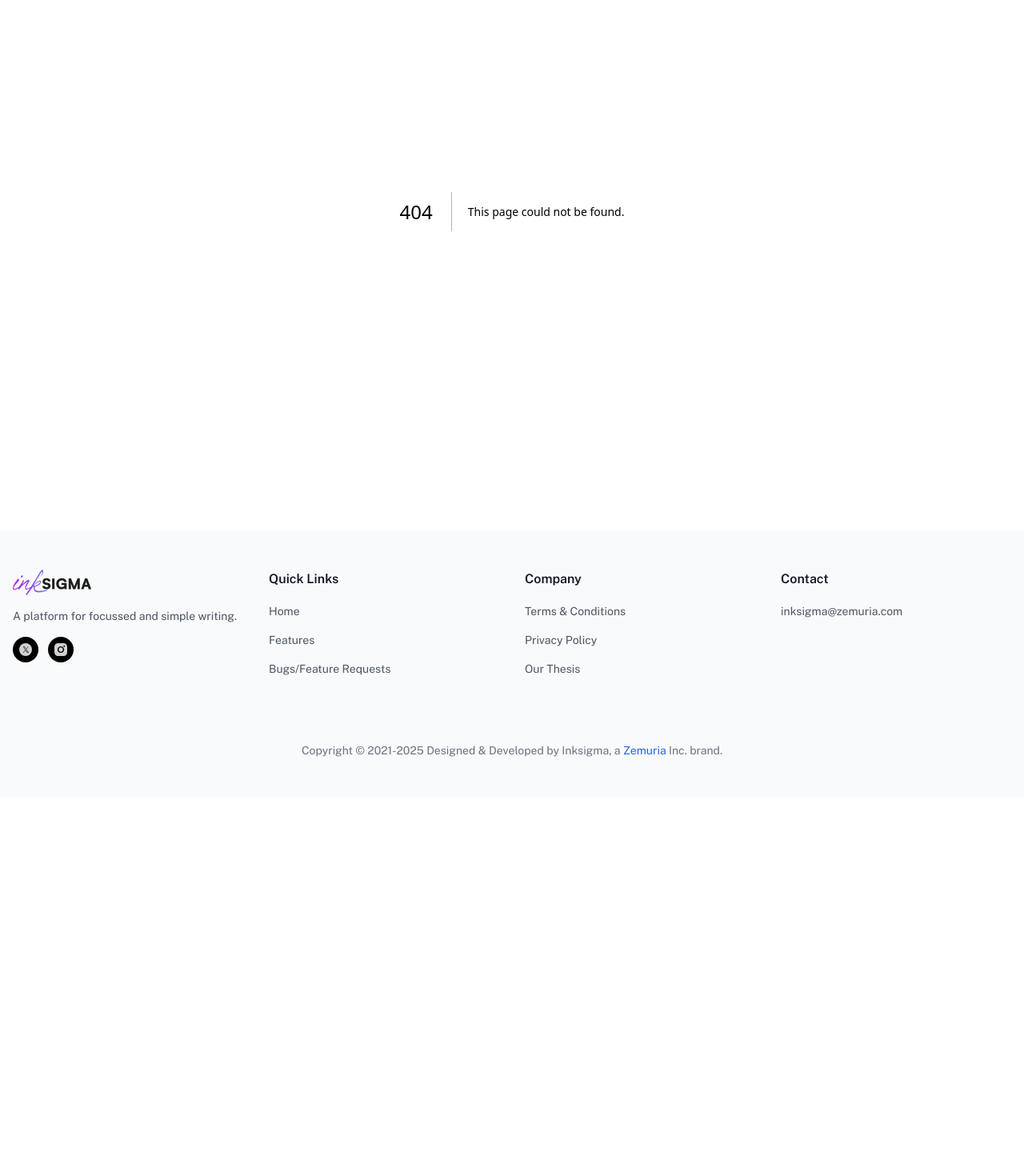
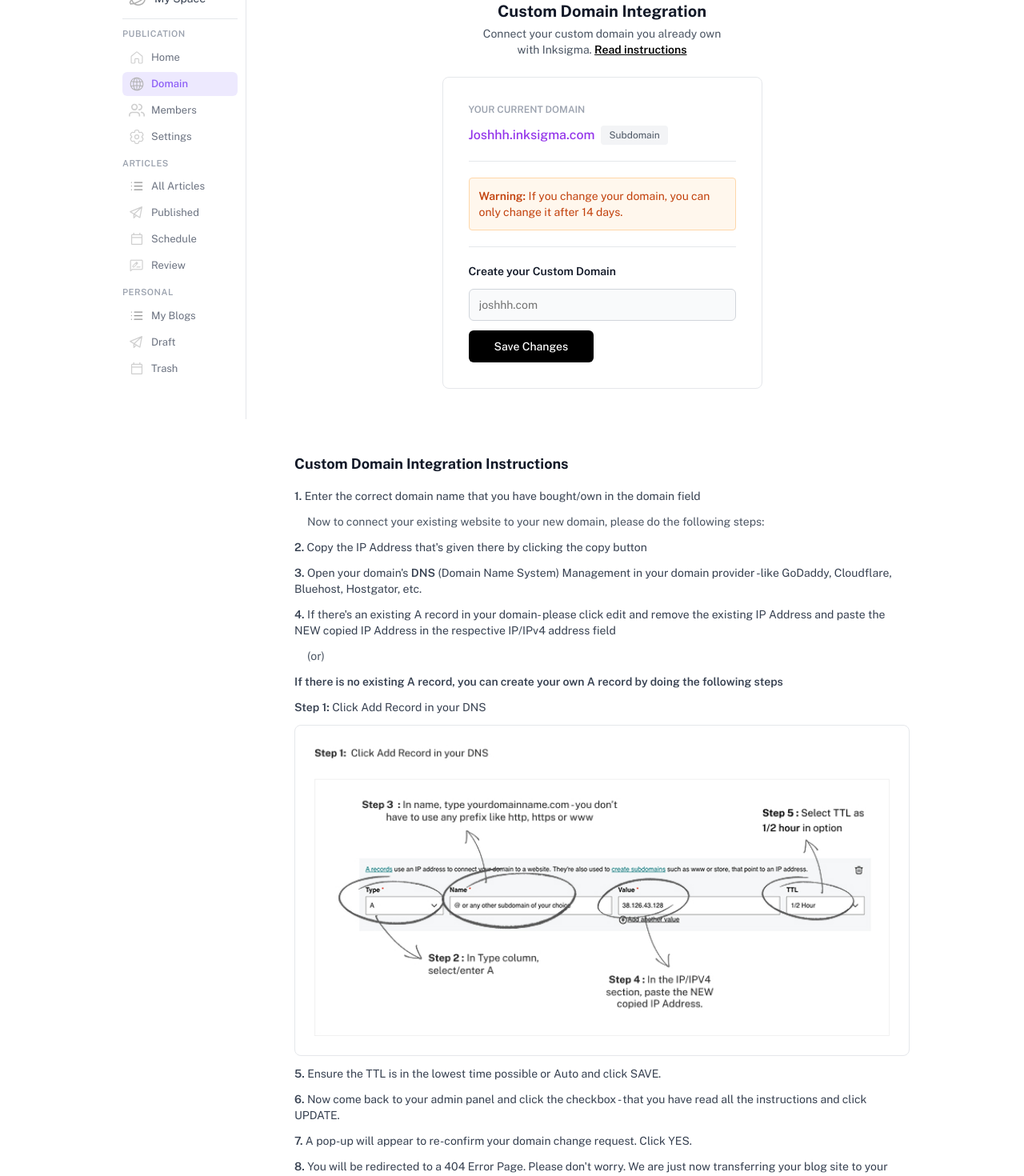
Before and after one commit to inksigmaaa/InkSigma, a Next.js app: page /domain in a window 1280 px wide. Before the commit this address had no page. Shown: the part 200-1670 px from the top of the page at 80% size. Before the commit the page ends 1196 px from the top, so only its background shows below. Built offline with nearby package versions, Linux system fonts and the light colour scheme; a web font is replaced by a local one.

Commit message:
Add Domain page UI without function

```diff
--- a/src/app/components/sidebar/Sidebar.jsx
+++ b/src/app/components/sidebar/Sidebar.jsx
@@ -1,7 +1,11 @@
+"use client"
+
 import Link from 'next/link'
+import { usePathname } from 'next/navigation'
 import styles from './Sidebar.module.css'
 
 export default function Sidebar() {
+    const pathname = usePathname()
     return (
         <>
             <div className={styles.sideContainer}>
@@ -24,12 +28,14 @@ export default function Sidebar() {
                                 <p className={styles.pubText}>Home</p>
                             </div>
                         </div>
-                        <div className={styles.domain}>
-                            <div className={styles.pubIcon}>
-                                <img src="/images/icons/domain.svg" alt="domainicon" className={styles.sideLogo} />
-                                <p className={styles.pubText}>Domain</p>
+                        <Link href="/domain">
+                            <div className={`${styles.domain} ${pathname === '/domain' ? styles.active : ''}`}>
+                                <div className={styles.pubIcon}>
+                                    <img src="/images/icons/domain.svg" alt="domainicon" className={styles.sideLogo} />
+                                    <p className={styles.pubText}>Domain</p>
+                                </div>
                             </div>
-                        </div>
+                        </Link>
                         <div className={styles.member}>
                             <div className={styles.pubIcon}>
                                 <img src="/images/icons/Member.svg" alt="membericon" className={styles.sideLogo} />
--- /dev/null
+++ b/src/app/domain/page.jsx
@@ -0,0 +1,184 @@
+"use client"
+
+import { useState } from "react"
+import NavbarLoggedin from "../components/navbar/NavbarLoggedin"
+import Sidebar from "../components/sidebar/Sidebar"
+import { Button } from "@/components/ui/button"
+import { Input } from "@/components/ui/input"
+import { Copy } from "lucide-react"
+
+export default function DomainPage() {
+  const [customDomain, setCustomDomain] = useState("")
+  const currentDomain = "Joshhh.inksigma.com"
+  const subdomain = "Subdomain"
+  const ipAddress = "192.168.1.1"
+
+  const handleCopyIP = () => {
+    navigator.clipboard.writeText(ipAddress)
+  }
+
+  const handleSaveChanges = () => {
+    console.log("Saving domain:", customDomain)
+  }
+
+  return (
+    <>
+      <NavbarLoggedin />
+      <Sidebar />
+
+      <div className="absolute left-1/2 -translate-x-1/2 top-[200px] w-full max-w-[1034px] z-20 px-5">
+        <div className="ml-0 md:ml-[185px]">
+          <div className="flex flex-col items-center pl-10 pb-20">
+            {/* Header */}
+            <div className="text-center mb-6">
+              <h1 className="text-xl font-bold text-gray-900 mb-1">Custom Domain Integration</h1>
+              <p className="text-sm text-gray-600">
+                Connect your custom domain you already own<br />
+                with Inksigma.{" "}
+                <a href="#" className="text-black font-semibold underline">Read instructions</a>
+              </p>
+            </div>
+
+            {/* Current Domain Section */}
+            <div className="bg-white rounded-lg border border-gray-200 p-8 space-y-5 w-full max-w-[400px] mb-20">
+              <div className="border-b border-gray-200 pb-5">
+                <h2 className="text-xs font-semibold text-gray-400 mb-3">YOUR CURRENT DOMAIN</h2>
+                <div className="flex items-center gap-2">
+                  <span className="text-purple-600 font-medium text-base">{currentDomain}</span>
+                  <span className="bg-gray-100 text-gray-600 text-xs px-2.5 py-1 rounded">{subdomain}</span>
+                </div>
+              </div>
+
+              {/* Warning Box */}
+              <div className="bg-orange-50 border border-orange-200 rounded p-3">
+                <p className="text-orange-700 text-sm">
+                  <span className="font-semibold">Warning:</span> If you change your domain, you can only change it after 14 days.
+                </p>
+              </div>
+
+              {/* Custom Domain Input */}
+              <div className="space-y-3 border-t border-gray-200 pt-5">
+                <label className="block text-sm font-semibold text-gray-900">
+                  Create your Custom Domain
+                </label>
+                <Input
+                  type="text"
+                  placeholder="joshhh.com"
+                  value={customDomain}
+                  onChange={(e) => setCustomDomain(e.target.value)}
+                  className="w-full bg-gray-50 border-gray-300"
+                />
+                <Button
+                  onClick={handleSaveChanges}
+                  className="bg-black text-white hover:bg-gray-800 px-8 text-sm h-10"
+                >
+                  Save Changes
+                </Button>
+              </div>
+            </div>
+
+            {/* Instructions Section */}
+            <div className="space-y-4">
+              <h2 className="text-lg font-bold text-gray-900">Custom Domain Integration Instructions</h2>
+
+              <div className="space-y-3 text-sm text-gray-700">
+                <p>
+                  <span className="font-semibold">1.</span> Enter the correct domain name that you have bought/own in the domain field
+                </p>
+
+                <p className="text-gray-600 pl-4">
+                  Now to connect your existing website to your new domain, please do the following steps:
+                </p>
+
+                <p>
+                  <span className="font-semibold">2.</span> Copy the IP Address that's given there by clicking the copy button
+                </p>
+
+                <p>
+                  <span className="font-semibold">3.</span> Open your domain's <span className="font-semibold">DNS</span> (Domain Name System) Management in your domain provider -like GoDaddy, Cloudflare, Bluehost, Hostgator, etc.
+                </p>
+
+                <p>
+                  <span className="font-semibold">4.</span> If there's an existing A record in your domain- please click edit and remove the existing IP Address and paste the NEW copied IP Address in the respective IP/IPv4 address field
+                </p>
+
+                <p className="text-gray-600 pl-4">(or)</p>
+
+                <p className="font-semibold">
+                  If there is no existing A record, you can create your own A record by doing the following steps
+                </p>
+
+                <p>
+                  <span className="font-semibold">Step 1:</span> Click Add Record in your DNS
+                </p>
+
+                {/* Instructional Image */}
+                <div className="my-6 bg-white rounded-lg border border-gray-200 p-6">
+                  <img
+                    src="/images/Domain/Imageeess.jpg"
+                    alt="DNS Configuration Steps showing steps 1-5 for adding A record"
+                    className="w-full h-auto"
+                    onError={(e) => {
+                      e.target.style.display = 'none'
+                      console.log('Image not found. Please add domain-instructions.png to /public/images/')
+                    }}
+                  />
+                </div>
+
+                <p>
+                  <span className="font-semibold">5.</span> Ensure the TTL is in the lowest time possible or Auto and click SAVE.
+                </p>
+
+                <p>
+                  <span className="font-semibold">6.</span> Now come back to your admin panel and click the checkbox - that you have read all the instructions and click UPDATE.
+                </p>
+
+                <p>
+                  <span className="font-semibold">7.</span> A pop-up will appear to re-confirm your domain change request. Click YES.
+                </p>
+
+                <p>
+                  <span className="font-semibold">8.</span> You will be redirected to a 404 Error Page. Please don't worry. We are just now transferring your blog site to your new domain.
+                </p>
+
+                <p>
+                  <span className="font-semibold">9.</span> After 5 minutes, enter your newly connected domain name in the search bar of your browser to experience your own blog site.
+                </p>
+
+                <p className="mt-4">
+                  Your blog website should be now loaded to your new domain.
+                </p>
+
+                <p className="mt-2">
+                  Welcome to your own blog website, built with love from Inksigma
+                </p>
+
+                {/* Query/Support Section */}
+                <div className="mt-8 space-y-4">
+                  <h3 className="font-semibold text-gray-900">Query/Support:</h3>
+
+                  <p>
+                    Your website should be reflected within less than 15 minutes which is our maximum waiting time. In case, you are facing trouble or if you have messed up at any of the steps including entering the wrong email address,
+                  </p>
+
+                  <p>
+                    Please write to us from your registered email address explaining your problem to support@zemuria.com and we will be happy to assist you to solve it as soon as possible.
+                  </p>
+
+                  <p className="mt-4">
+                    Aspiring to help every small business,
+                  </p>
+
+                  <p className="mt-2">
+                    With love,<br />
+                    <span className="font-semibold">Inksigma</span>
+                  </p>
+                </div>
+              </div>
+            </div>
+          </div>
+        </div>
+      </div>
+    </>
+  )
+}
--- a/src/components/ConditionalLayout.jsx
+++ b/src/components/ConditionalLayout.jsx
@@ -16,8 +16,9 @@ export default function ConditionalLayout({ children }) {
   const isMyBlogsPage = pathname === "/my-blogs"
   const isDraftPage = pathname === "/draft"
   const isTrashPage = pathname === "/trash"
+  const isDomainPage = pathname === "/domain"
 
-  if (isAuthPage || isDashboardPage || isSchedulePage || isReviewPage || isEditorPage || isPostsPage || isViewSitePage || isMyBlogsPage || isDraftPage || isTrashPage) {
+  if (isAuthPage || isDashboardPage || isSchedulePage || isReviewPage || isEditorPage || isPostsPage || isViewSitePage || isMyBlogsPage || isDraftPage || isTrashPage || isDomainPage) {
     return (
       <div className="min-h-screen">
         {children}
```
Also changed, not shown: public/images/Domain/Imageeess.jpg (added).
